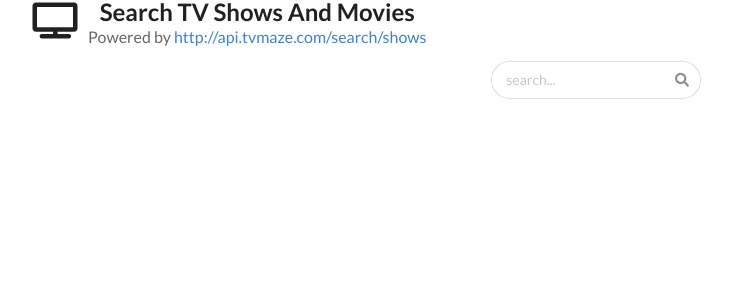
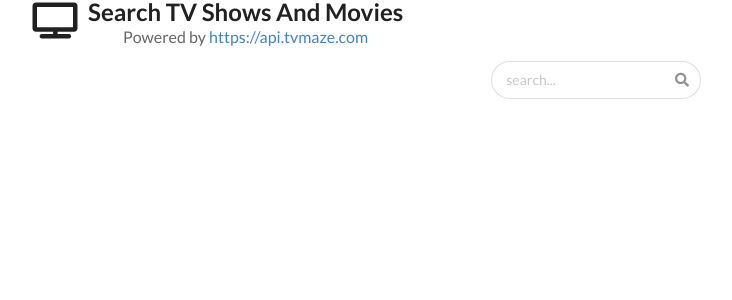
Before and after one commit to tzachi81/React-shows-search, a React (Vite) app: page /#/ in a window 1280 px wide. Shown: the top 300 px of the page, without its empty margins (44-776 px from the left). Built offline with nearby package versions, Linux system fonts and the light colour scheme.

Commit message:
Convert to secured protocol for API call

```diff
--- a/src/App.tsx
+++ b/src/App.tsx
@@ -24,7 +24,7 @@ class App extends React.Component<Props, State> {
     const query = event.target.value;
     this.setState({ q: query });
 
-    fetch(`http://api.tvmaze.com/search/shows?q=${query}`)
+    fetch(`https://api.tvmaze.com/search/shows?q=${query}`)
       .then((res) => res.json())
       .then((data) => {
         this.setState({ shows: data });
--- a/src/components/header/Header.tsx
+++ b/src/components/header/Header.tsx
@@ -14,9 +14,9 @@ export const Header: React.FC<Props> = ({ q, handleSearchChange }) => {
           Search TV Shows And Movies
           <div className="sub header">
             <span>
-              Powered by{" "}
+              Powered by&nbsp;
               <a href="http://api.tvmaze.com">
-                http://api.tvmaze.com/search/shows
+                https://api.tvmaze.com
               </a>
             </span>
           </div>
```
